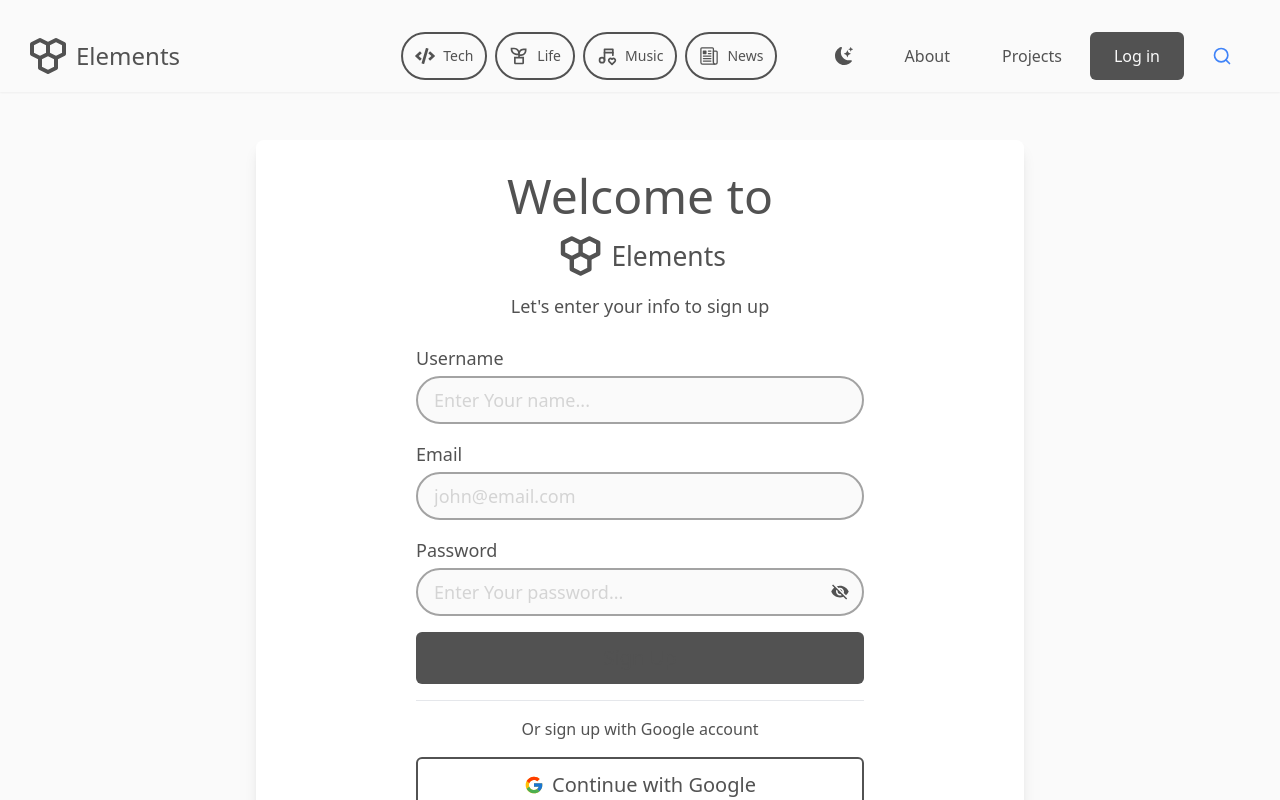
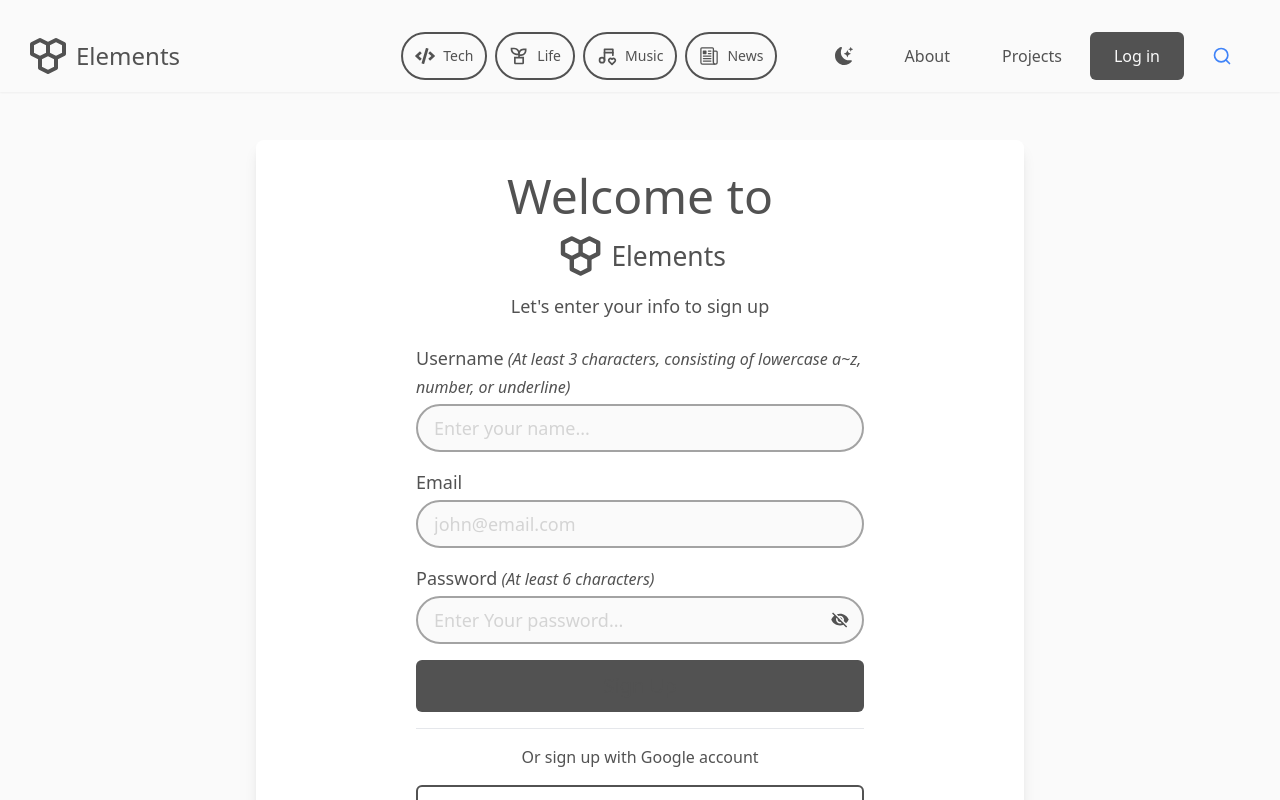
Before and after one commit to MikeyJinWei/MERN-Blog, a React (Vite) app in the folder client/: page /register in a window 1280 px wide. Shown: the top 800 px of the page. Built offline with nearby package versions, Linux system fonts and the light colour scheme; no server answers.

Commit message:
feat(client/src/pages/Register.jsx): 新增提醒標籤告知註冊資料規則

```diff
--- a/client/src/components/Label.jsx
+++ b/client/src/components/Label.jsx
@@ -1,9 +1,10 @@
 import { twMerge } from "tailwind-merge";
 
-const Label = ({ content, className }) => {
+const Label = ({ content, className, subContent }) => {
   return (
     <label className={twMerge("block mb-1 text-lg font-medium", className)}>
       {content}
+      <span className="text-base font-normal italic"> {subContent}</span>
     </label>
   );
 };
--- a/client/src/pages/Register.jsx
+++ b/client/src/pages/Register.jsx
@@ -104,12 +104,15 @@
           >
             {/* Username */}
             <div>
-              <Label content="Username" />
+              <Label
+                content="Username"
+                subContent="(At least 3 characters, consisting of lowercase a~z, number, or underline)"
+              />
               <Input
                 onChange={handleChange}
                 type="text"
                 id="username"
-                placeholder="Enter Your name..."
+                placeholder="Enter your name..."
               />
             </div>
 
@@ -126,7 +129,7 @@
 
             {/* Password */}
             <div>
-              <Label content="Password" />
+              <Label content="Password" subContent="(At least 6 characters)" />
               <div className="flex">
                 <Input
                   onChange={handleChange}
```
